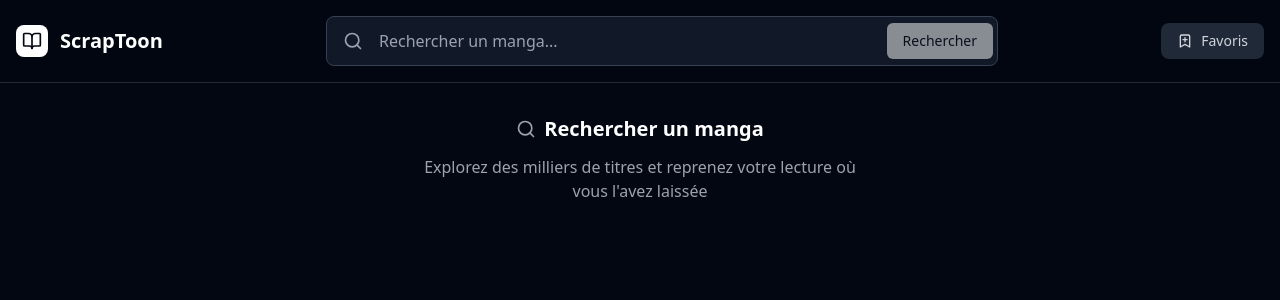
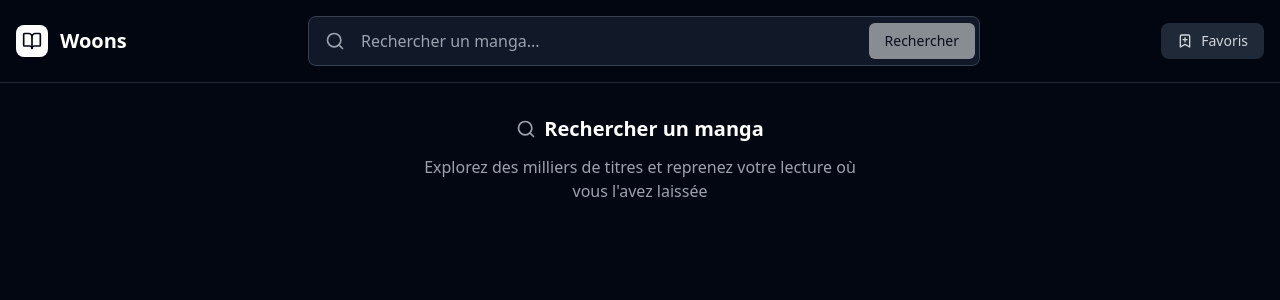
Before and after one commit to KLFD9/scraptoon, a Next.js app: page / in a window 1280 px wide. Shown: the top 300 px of the page. Built offline with nearby package versions, Linux system fonts and the light colour scheme.

Commit message:
feat: Update metadata and improve navigation with new titles and routing

```diff
--- a/app/layout.tsx
+++ b/app/layout.tsx
@@ -13,8 +13,8 @@ const geistMono = Geist_Mono({
 });
 
 export const metadata: Metadata = {
-  title: "Create Next App",
-  description: "Generated by create next app",
+  title: "Woons - Lecture de mangas en ligne",
+  description: "Lisez vos mangas favoris gratuitement sur Woons. Accès rapide aux derniers chapitres et gestion de vos favoris.",
 };
 
 export default function RootLayout({
--- a/app/manga/[id]/chapter/[chapterId]/page.tsx
+++ b/app/manga/[id]/chapter/[chapterId]/page.tsx
@@ -279,7 +279,7 @@ function ChapterReaderContent() {
 
               {/* Boutons utilitaires */}
               <button
-                onClick={() => {/* TODO: Implémenter la liste des chapitres */}}
+                onClick={goBackToManga}
                 className="p-2 hover:bg-white/10 rounded-full transition-colors"
                 title="Liste des chapitres"
               >
--- a/app/manga/[id]/page.tsx
+++ b/app/manga/[id]/page.tsx
@@ -166,19 +166,23 @@ function MangaContent() {
               {/* Back button + Title */}
               <div className="flex items-center gap-3">
                 <button
-                  onClick={() => router.back()}
+                  onClick={() => router.push('/')}
                   className="p-2 hover:bg-gray-800 rounded-lg transition-colors"
+                  title="Retour à l'accueil"
                 >
                   <ArrowLeft className="w-5 h-5 text-white" />
                 </button>
-                <div className="flex items-center gap-3">
+                <button
+                  onClick={() => router.push('/')}
+                  className="flex items-center gap-3 hover:opacity-80 transition-opacity"
+                >
                   <div className="w-7 h-7 bg-white rounded-md flex items-center justify-center">
                     <BookOpen className="w-4 h-4 text-gray-950" />
                   </div>
                   <h1 className="text-lg font-semibold text-white truncate max-w-xs sm:max-w-md">
-                    {manga.title}
+                    Woons
                   </h1>
-                </div>
+                </button>
               </div>
 
               {/* Actions */}
--- a/app/page.tsx
+++ b/app/page.tsx
@@ -71,15 +71,18 @@ export default function Home() {
           <header className="sticky top-0 z-50 bg-gray-950/95 backdrop-blur-sm border-b border-gray-800">
             <div className="max-w-7xl mx-auto px-4 py-4">
               <div className="flex items-center justify-between gap-4">
-                {/* Brand */}
-                <div className="flex items-center gap-3 flex-shrink-0">
+                {/* Brand - Cliquable pour retourner à l'accueil */}
+                <button
+                  onClick={() => window.location.href = '/'}
+                  className="flex items-center gap-3 flex-shrink-0 hover:opacity-80 transition-opacity"
+                >
                   <div className="w-8 h-8 bg-white rounded-lg flex items-center justify-center">
                     <BookOpen className="w-5 h-5 text-gray-950" />
                   </div>
                   <h1 className="text-xl font-semibold text-white">
-                    ScrapToon
+                    Woons
                   </h1>
-                </div>
+                </button>
 
                 {/* Search Bar - Desktop */}
                 <div className="hidden md:flex flex-1 max-w-2xl mx-8">
```
